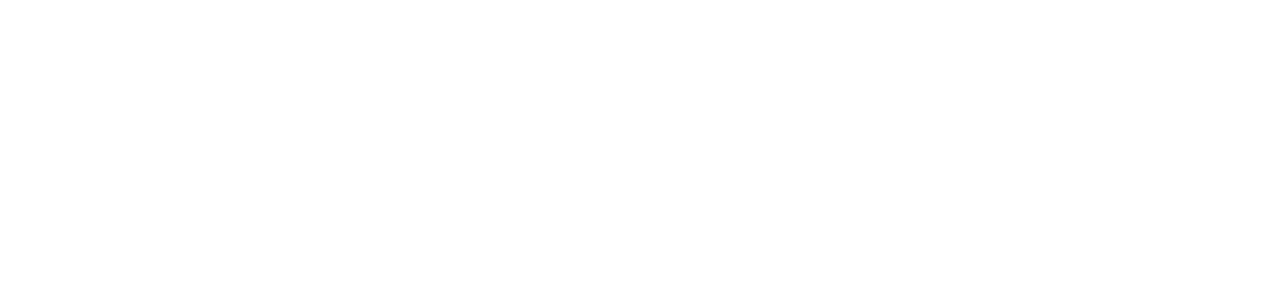
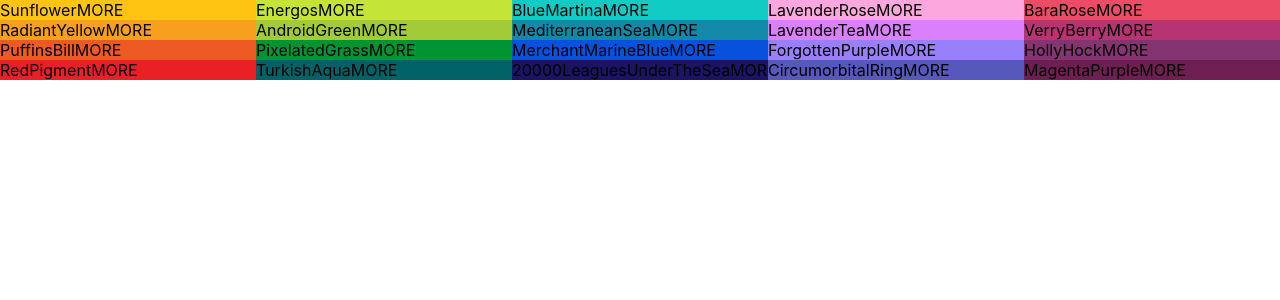
Before and after one commit to dkurganskii/color-project, a React (Create React App) app: page / in a window 1280 px wide. Shown: the top 300 px of the page. Built offline with nearby package versions, Linux system fonts and the light colour scheme.

Commit message:
add ColorBoxes

```diff
--- a/src/App.js
+++ b/src/App.js
@@ -6,7 +6,7 @@
 	render() {
 		return (
 			<div>
-				<Palette {...seedColors[4]} />
+				<Palette {...seedColors[2]} />
 			</div>
 		);
 	}
--- /dev/null
+++ b/src/ColorBox.css
@@ -0,0 +1,8 @@
+.ColorBox {
+	width: 20%;
+	height: 25%;
+	margin: 0 auto;
+	display: inline-block;
+	position: relative;
+	cursor: pointer;
+}
--- /dev/null
+++ b/src/ColorBox.js
@@ -0,0 +1,14 @@
+import React, { Component } from 'react';
+import './ColorBox.css';
+
+class ColorBox extends Component {
+	render() {
+		return (
+			<div style={{ background: this.props.background }} className="ColorBox">
+				<span>{this.props.name}</span>
+				<span>MORE</span>
+			</div>
+		);
+	}
+}
+export default ColorBox;
--- /dev/null
+++ b/src/Palette.css
@@ -0,0 +1,7 @@
+.Palette {
+	height: 100vh;
+}
+
+.Palette-Colors {
+	height: 90%;
+}
--- a/src/Palette.js
+++ b/src/Palette.js
@@ -1,11 +1,14 @@
 import React, { Component } from 'react';
+import ColorBox from './ColorBox';
+import './Palette.css';
 
 class Palette extends Component {
 	render() {
+		const colorBoxes = this.props.colors.map((color) => <ColorBox background={color.color} name={color.name} />);
 		return (
 			<div className="Palette">
 				{/* NavBar goes here */}
-				<div className="Palette-colors">{/* bunch of color boxes */}</div>
+				<div className="Palette-colors">{colorBoxes}</div>
 				{/* footer evenually */}
 			</div>
 		);
```
